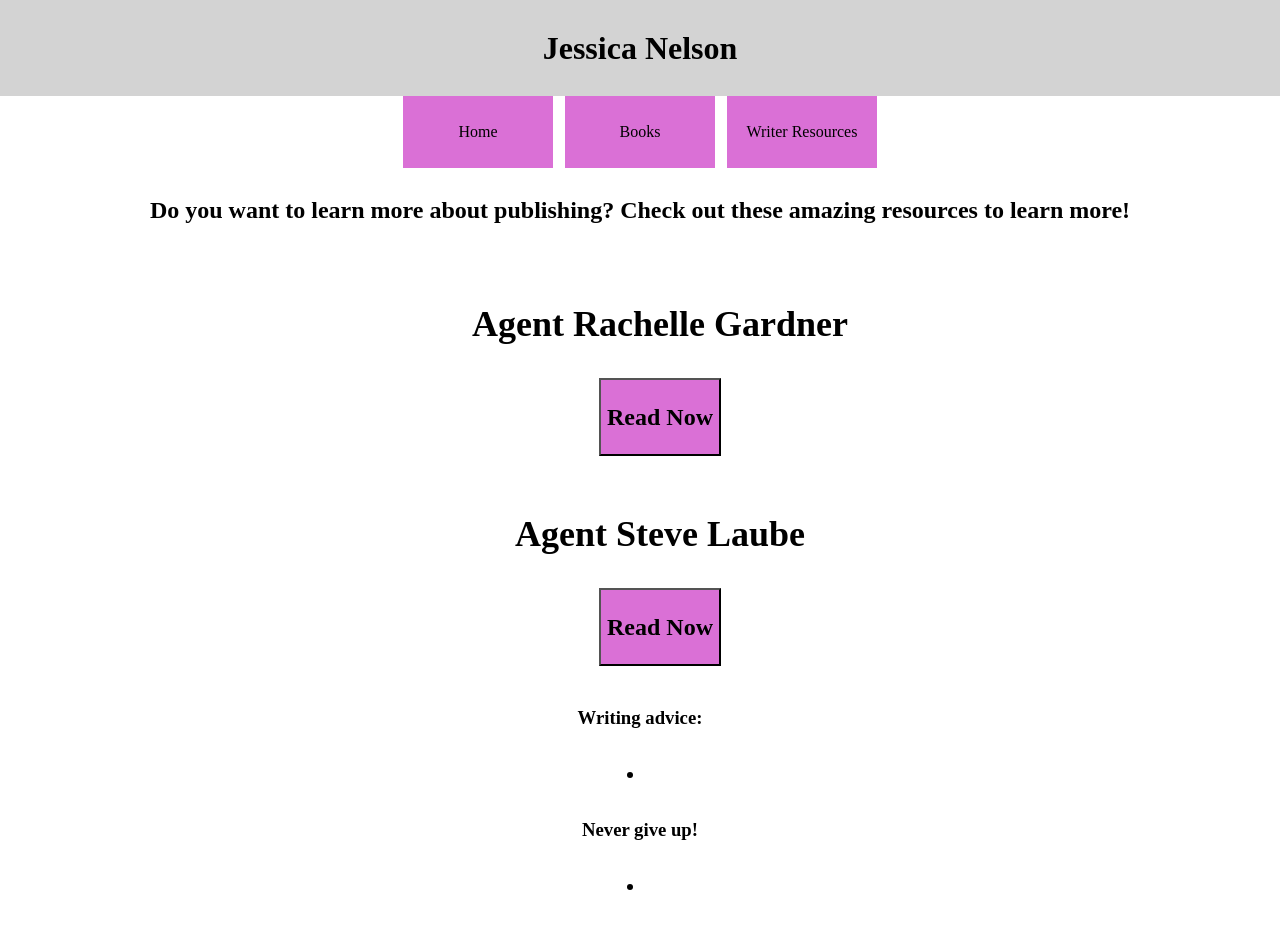
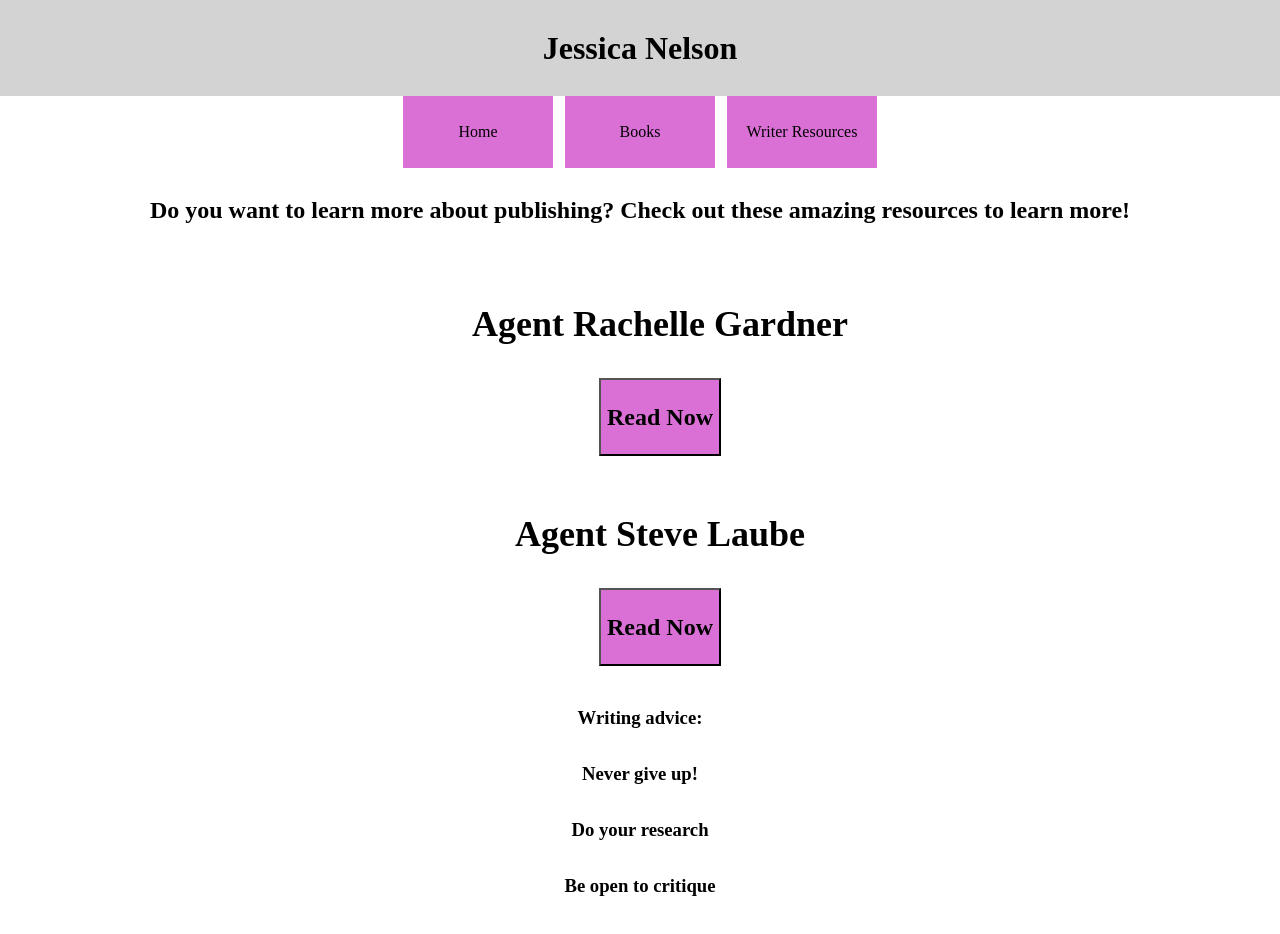
Before and after one commit to yahwehschica7/j-nelson-website, a React (Create React App) app: page /resources in a window 1280 px wide. Shown: the top 934 px of the page. Built offline with nearby package versions, Linux system fonts and the light colour scheme; data requests are answered from the project's data file.

Commit message:
changed li to p tag in advice list

```diff
--- a/src/AddWritingTips.jsx
+++ b/src/AddWritingTips.jsx
@@ -14,9 +14,9 @@ const AddWritingTips = () => {
   }, [])
 
   const adviceList = advice.map((tip) =>
-  <li key={tip.id}>
+  <p key={tip.id}>
     <h4>{tip.writingTip}</h4>
-  </li>
+  </p>
 )
 
   function handleChange(e) {
```
